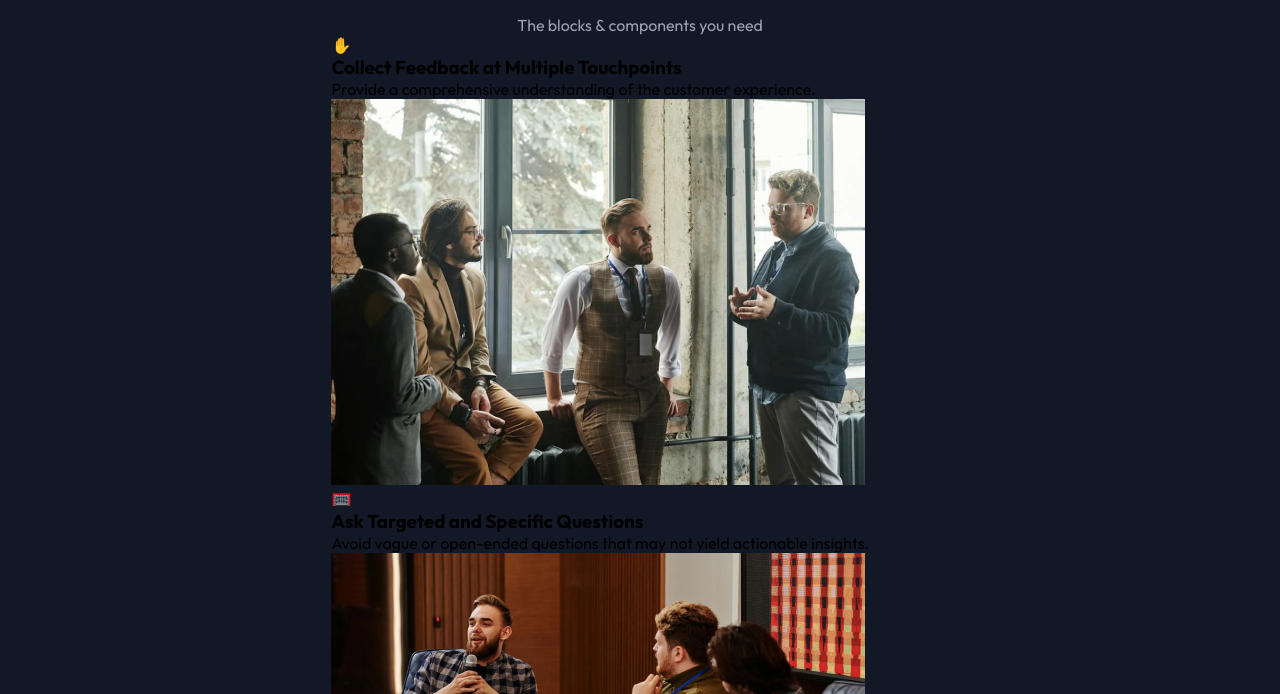
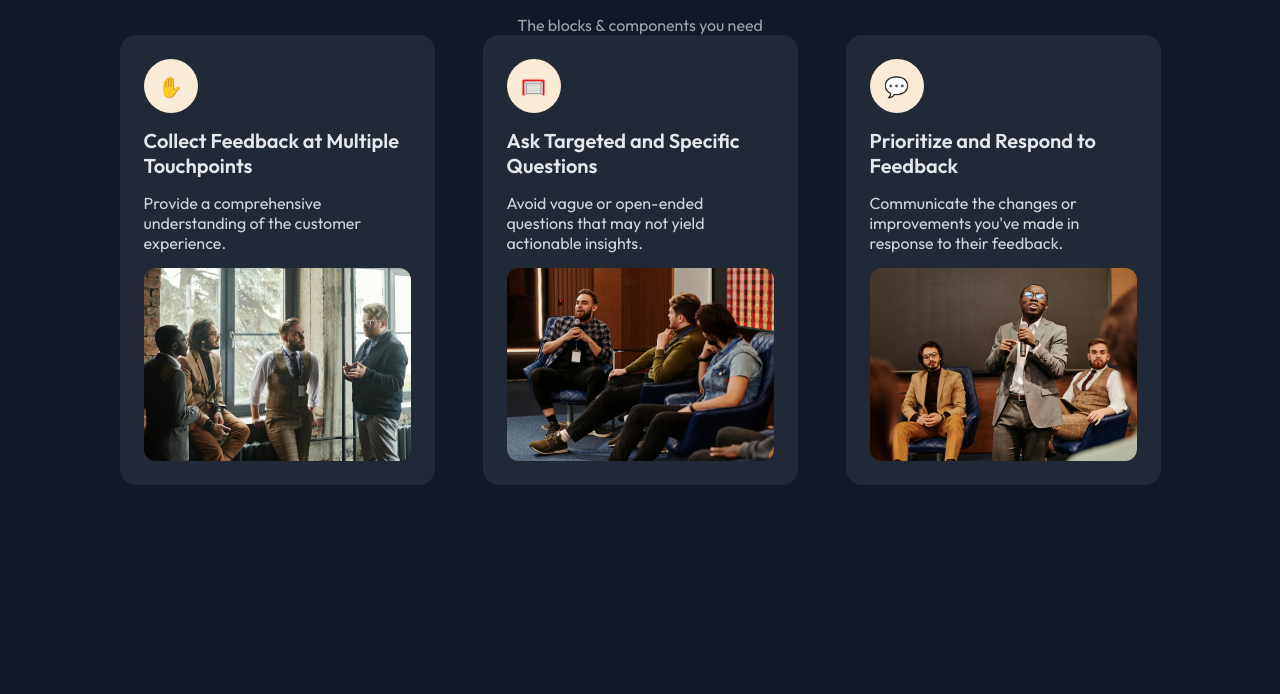
Before and after one commit to IvanCS719/simple-feature-section-master, a plain HTML site: page index.html in a window 1280 px wide. Shown: the part 103-797 px from the top of the page. Drawn offline with Linux system fonts and the light colour scheme.

Commit message:
feat: estilar las cards

```diff
--- a/style.css
+++ b/style.css
@@ -30,3 +30,47 @@
     font-weight: 400;
     color: #9DA3AE;
 }
+
+.containerMain_containerCards{
+    display: flex;
+    gap: 48px;
+}
+
+.containerCards_card{
+    width: 315px;
+    height: 450px;
+    background-color: #212936;
+    padding: 24px;
+    border-radius: 16px;
+    display: flex;
+    flex-direction: column;
+    justify-content: space-between;
+}
+
+.containerCards_card_header-icon{
+    width: 54px;
+    height: 54px;
+    background-color: antiquewhite;
+    border-radius: 50%;
+    display: flex;
+    align-items: center;
+    justify-content: center;
+    font-size: 1.25rem;
+}
+
+.containerCards_card_header-title{
+    font-size: 1.25rem;
+    font-weight: 600;
+    color: #E5E7EB;
+}
+
+.containerCards_card-text{
+    font-size: 1rem;
+    font-weight: 400;
+    color: #D2D5DA;
+}
+
+.containerCards_card-image{
+    width: 100%;
+    border-radius: 12px;
+}
```
